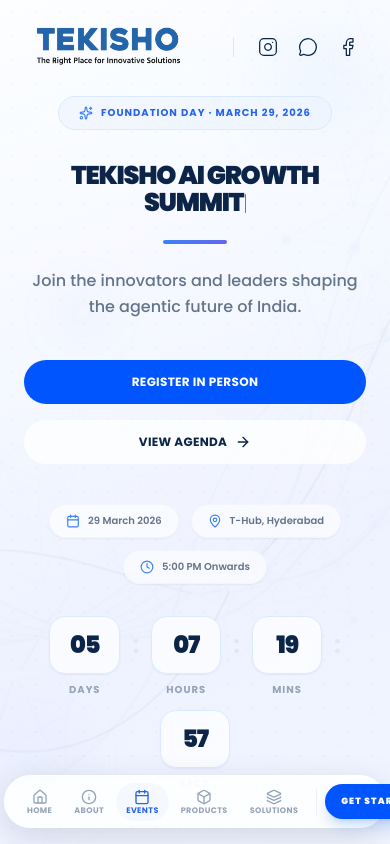
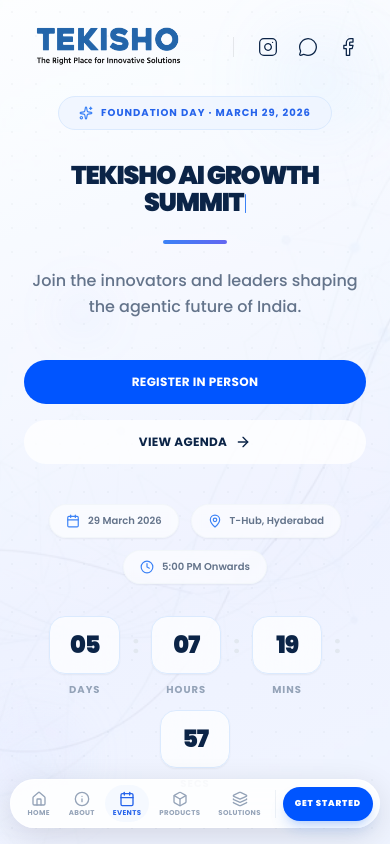
Before and after one commit to Saikrant/Tekisho, a React (Vite) app: page /events in a window 390 px wide. Shown: the top 844 px of the page. Built offline with nearby package versions, Linux system fonts and the light colour scheme.

Commit message:
fix: bottom nav mobile alignment and button cutoff

```diff
--- a/src/components/BottomNav.jsx
+++ b/src/components/BottomNav.jsx
@@ -42,22 +42,22 @@
           borderRadius: '9999px',
           display: 'flex',
           alignItems: 'center',
-          gap: '0.25rem',
+          gap: '0.15rem',
           boxShadow: '0 8px 32px rgba(0, 5, 25, 0.12)',
           border: '1px solid rgba(255, 255, 255, 0.8)',
           pointerEvents: 'auto',
-          maxWidth: '98vw',
-          padding: '0.4rem 0.5rem 0.4rem 0.75rem'
+          maxWidth: '96vw',
+          padding: '0.3rem 0.4rem 0.3rem 0.5rem'
         }}
       >
 
         {/* All nav links — icons + labels on all screen sizes */}
-        <nav className="flex items-center gap-0.5 sm:gap-1">
+        <nav className="flex items-center gap-0.5">
           {navLinks.map(({ path, label, icon }) => (
             <Link
               key={path}
               to={path}
-              className={`flex flex-col items-center gap-0.5 px-2.5 sm:px-3 py-1.5 rounded-full transition-all text-center min-w-[44px] ${
+              className={`flex flex-col items-center gap-0.5 px-2 sm:px-3 py-1.5 rounded-full transition-all text-center min-w-[40px] ${
                 location.pathname === path
                   ? 'text-blue-600 bg-blue-50/60'
                   : 'text-slate-400 hover:text-slate-600 hover:bg-slate-50/50'
@@ -65,7 +65,7 @@
               title={label}
             >
               {icon}
-              <span className="text-[8px] sm:text-[9px] font-bold uppercase tracking-wider leading-none">{label}</span>
+              <span className="text-[7px] sm:text-[9px] font-bold uppercase tracking-wider leading-none">{label}</span>
             </Link>
           ))}
         </nav>
@@ -73,8 +73,8 @@
         <div className="h-7 w-[1px] bg-slate-200/60 mx-1 flex-shrink-0" />
 
         {/* Primary CTA */}
-        <button className="bg-[#0055FF] text-white font-black px-4 sm:px-7 py-2.5 sm:py-3 rounded-full text-[9px] sm:text-[10px] uppercase tracking-[0.12em] shadow-lg shadow-blue-500/25 active:scale-95 hover:scale-[1.02] transition-all whitespace-nowrap flex-shrink-0">
-          Get Started
+        <button className="bg-[#0055FF] text-white font-black px-3 sm:px-7 py-2.5 sm:py-3 rounded-full text-[8.5px] sm:text-[10px] uppercase tracking-[0.1em] shadow-lg shadow-blue-500/25 active:scale-95 hover:scale-[1.02] transition-all whitespace-nowrap flex-shrink-0">
+          GET STARTED
         </button>
 
       </div>
```
